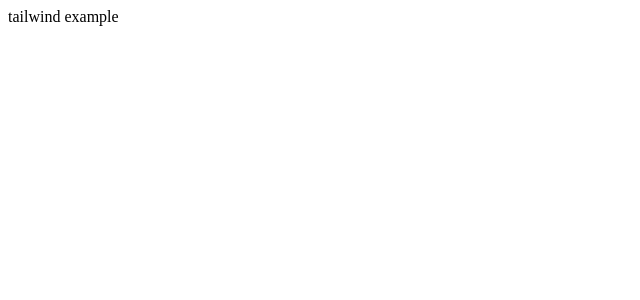
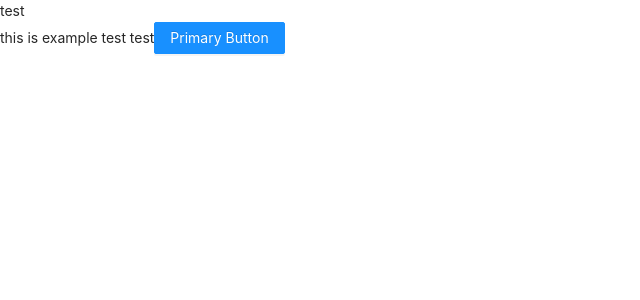
Before and after one commit to amber-zeus/radio, a Next.js app in the folder radio-mood/: page / in a window 1280 px wide. Shown: the top 300 px of the page, without its empty margins (0-640 px from the left). Built offline with nearby package versions, Linux system fonts and the light colour scheme.

Commit message:
[feat] draft antd

```diff
--- /dev/null
+++ b/package.json
@@ -0,0 +1,5 @@
+{
+  "dependencies": {
+    "antd": "^4.16.13"
+  }
+}
--- /dev/null
+++ b/radio-mood/components/Example.js
@@ -0,0 +1,15 @@
+import {useState} from "react";
+import { Button } from 'antd';
+
+export const Example = () => {
+  const [test, setTest] = useState(false);
+  return (
+    <div>
+      this is example
+      test
+      test
+      <Button type="primary">Primary Button</Button>
+
+    </div>
+  )
+}
--- a/radio-mood/package.json
+++ b/radio-mood/package.json
@@ -6,6 +6,7 @@
     "start": "next start"
   },
   "dependencies": {
+    "antd": "^4.16.13",
     "next": "latest",
     "react": "^17.0.2",
     "react-dom": "^17.0.2"
--- a/radio-mood/pages/_app.js
+++ b/radio-mood/pages/_app.js
@@ -1,4 +1,5 @@
 import 'tailwindcss/tailwind.css'
+import 'antd/dist/antd.css';
 
 function MyApp({ Component, pageProps }) {
   return <Component {...pageProps} />
--- a/radio-mood/pages/index.js
+++ b/radio-mood/pages/index.js
@@ -1,9 +1,18 @@
 import Head from 'next/head'
+import {Example} from "../components/Example";
+import { Button, DatePicker } from 'antd';
+
+
 
 export default function Home() {
   return (
-    <div className="flex flex-col items-center justify-center min-h-screen py-2">
-     tailwind example
-    </div>
+    <>
+      <Head>
+        <title>mood-radio</title>
+      </Head>
+      test
+      <Example/>
+
+    </>
   )
 }
```
Also changed, not shown: 2 other files (tests, documents, lock files or other folders).
